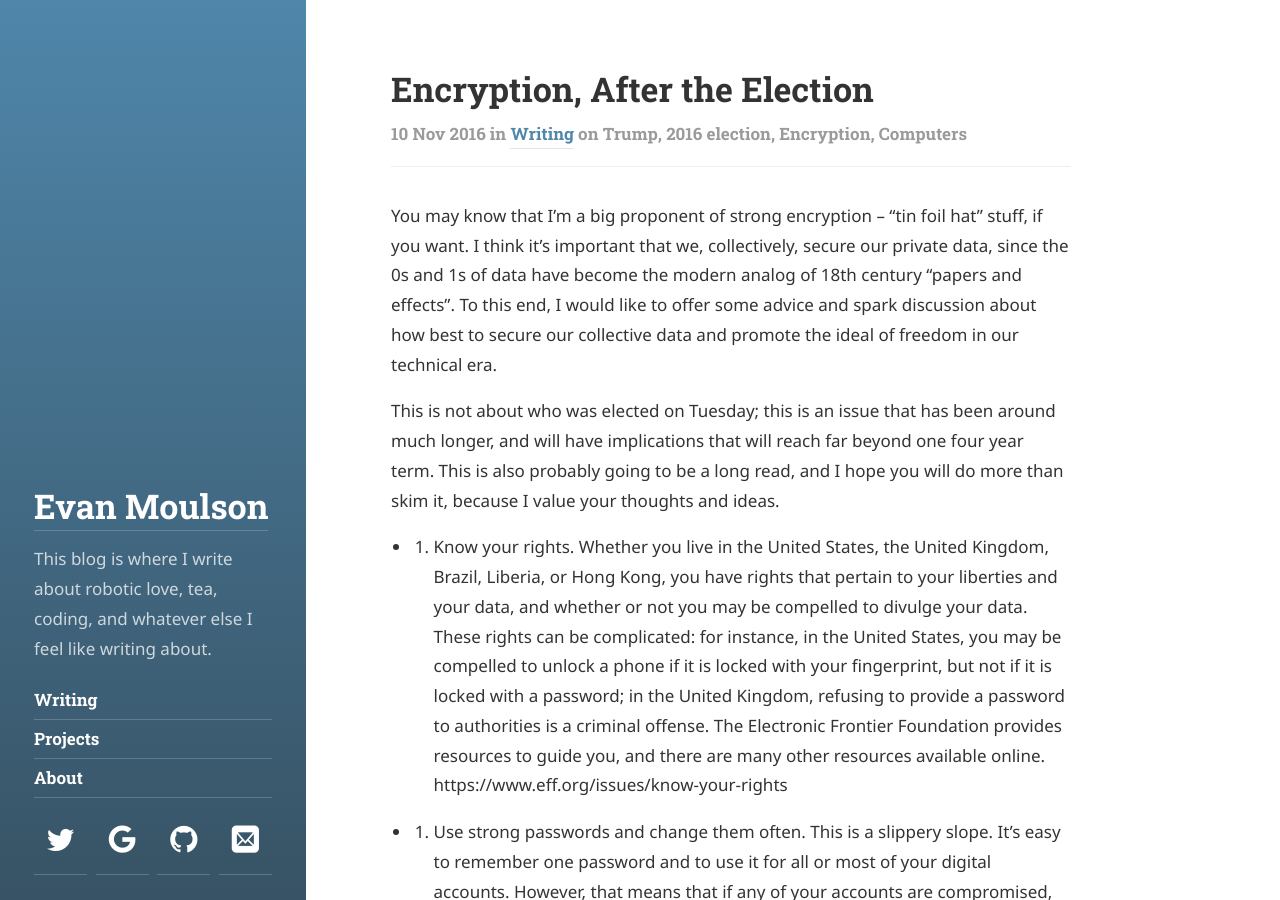
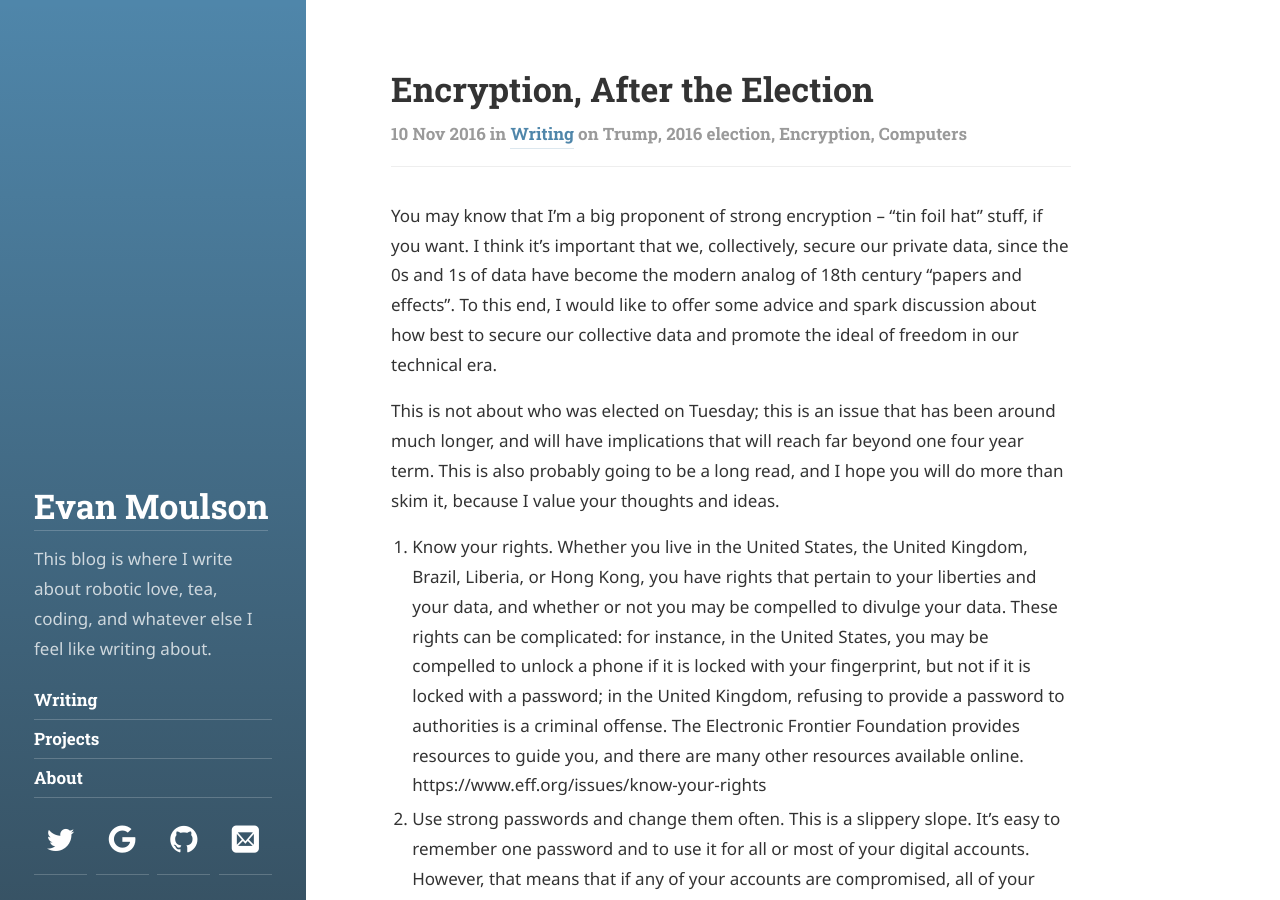
Before and after one commit to emoulson/emoulson.github.io, a Jekyll site: the page built from _posts/2016-11-10-encryption-after-the-election.md, in a window 1280 px wide and 900 px high. Built offline with Jekyll 4.4.1, drawn with Linux system fonts in a browser that asks for light colours; some web fonts are replaced.

```diff
--- a/_posts/2016-11-10-encryption-after-the-election.md
+++ b/_posts/2016-11-10-encryption-after-the-election.md
@@ -9,25 +9,20 @@ You may know that I'm a big proponent of strong encryption -- "tin foil hat" stu
 
 This is not about who was elected on Tuesday; this is an issue that has been around much longer, and will have implications that will reach far beyond one four year term. This is also probably going to be a long read, and I hope you will do more than skim it, because I value your thoughts and ideas.
 
-- 1. Know your rights. Whether you live in the United States, the United Kingdom, Brazil, Liberia, or Hong Kong, you have rights that pertain to your liberties and your data, and whether or not you may be compelled to divulge your data. These rights can be complicated: for instance, in the United States, you may be compelled to unlock a phone if it is locked with your fingerprint, but not if it is locked with a password; in the United Kingdom, refusing to provide a password to authorities is a criminal offense. The Electronic Frontier Foundation provides resources to guide you, and there are many other resources available online.
+1. Know your rights. Whether you live in the United States, the United Kingdom, Brazil, Liberia, or Hong Kong, you have rights that pertain to your liberties and your data, and whether or not you may be compelled to divulge your data. These rights can be complicated: for instance, in the United States, you may be compelled to unlock a phone if it is locked with your fingerprint, but not if it is locked with a password; in the United Kingdom, refusing to provide a password to authorities is a criminal offense. The Electronic Frontier Foundation provides resources to guide you, and there are many other resources available online.
  https://www.eff.org/issues/know-your-rights
-
-- 2. Use strong passwords and change them often. This is a slippery slope. It's easy to remember one password and to use it for all or most of your digital accounts. However, that means that if any of your accounts are compromised, all of your accounts are compromised. Try separating vital information like banking or email from non-vital information by using different passwords for different types of accounts, if using completely different passwords is difficult. Do not keep a plaintext (unencoded) spreadsheet of your accounts and passwords online. If you need a memory aid, use a small, physical notebook and try to obscure the contents (i.e. by adding random characters or words every few characters). This is not perfect, but it will help protect you. Using password generators/safes like LastPass and KeePass (the latter of which is open source) is an alternative, but remember: all of your passwords are only as safe as your master password.
+2. Use strong passwords and change them often. This is a slippery slope. It's easy to remember one password and to use it for all or most of your digital accounts. However, that means that if any of your accounts are compromised, all of your accounts are compromised. Try separating vital information like banking or email from non-vital information by using different passwords for different types of accounts, if using completely different passwords is difficult. Do not keep a plaintext (unencoded) spreadsheet of your accounts and passwords online. If you need a memory aid, use a small, physical notebook and try to obscure the contents (i.e. by adding random characters or words every few characters). This is not perfect, but it will help protect you. Using password generators/safes like LastPass and KeePass (the latter of which is open source) is an alternative, but remember: all of your passwords are only as safe as your master password.
 https://xkcd.com/936/
 https://xkcd.com/792/
 http://keepass.info/
 https://www.lastpass.com/
-
-- 3. Use secure messaging. Look into GnuPGP if you need to send sensitive emails, and join Signal (an end to end encrypted messaging app for texting). Signal is dead simple and PGP, while it's more complicated, is being supported in many, many more applications and the algorithms that underlay it are currently the gold standard for encryption.
+3. Use secure messaging. Look into GnuPGP if you need to send sensitive emails, and join Signal (an end to end encrypted messaging app for texting). Signal is dead simple and PGP, while it's more complicated, is being supported in many, many more applications and the algorithms that underlay it are currently the gold standard for encryption.
 https://whispersystems.org/
-
-- 4. Turn on two factor authentication. Two factor authentication (2FA) is a method of ensuring that an account login attempt was made by an authorized user, and not just someone who guessed the correct password (or beat you into giving it to them, which is called "rubber hose cryptanalysis"). Google made 2FA a mainstream thing, but it is supported, in some way or another, by many, many services. Go turn it on now.
+4. Turn on two factor authentication. Two factor authentication (2FA) is a method of ensuring that an account login attempt was made by an authorized user, and not just someone who guessed the correct password (or beat you into giving it to them, which is called "rubber hose cryptanalysis"). Google made 2FA a mainstream thing, but it is supported, in some way or another, by many, many services. Go turn it on now.
 https://support.google.com/accounts/answer/185839?hl=en
-
-- 5. Support TOR. So far, everything I've suggested has been either common sense or designed simply to secure your personal data. TOR is different. The Onion Router (TOR) is a project that aims to provide anonymous browsing to individuals all over the world -- even those who live under oppressive regimes that censor the internet. TOR has been criticized by politicians, national security and law enforcement services, and others because it is a tool that has been used by criminals. However, just as a physical lock or a computer password may be used by criminals, the vast majority of TOR users are privacy-conscious web browsers, journalists, whistleblowers, and people who simply want to hide their web browsing from ISPs, governments, and criminals. TOR relies on a system of encrypted relays, through which internet traffic is directed until it reaches an end node -- the computer that, to an observer, appears to be serving the request for data. You can help privacy activists, dissidents, journalists, and others by volunteering to host a TOR relay (your local library may already be hosting one: https://libraryfreedomproject.org/torexitpilotphase1/). If someone uses a TOR relay for criminal purposes, you may have legal protections; the American Civil Liberties Union, the TOR Project, and the EFF all have staff attorneys who have dealt with similar cases.
+5. Support TOR. So far, everything I've suggested has been either common sense or designed simply to secure your personal data. TOR is different. The Onion Router (TOR) is a project that aims to provide anonymous browsing to individuals all over the world -- even those who live under oppressive regimes that censor the internet. TOR has been criticized by politicians, national security and law enforcement services, and others because it is a tool that has been used by criminals. However, just as a physical lock or a computer password may be used by criminals, the vast majority of TOR users are privacy-conscious web browsers, journalists, whistleblowers, and people who simply want to hide their web browsing from ISPs, governments, and criminals. TOR relies on a system of encrypted relays, through which internet traffic is directed until it reaches an end node -- the computer that, to an observer, appears to be serving the request for data. You can help privacy activists, dissidents, journalists, and others by volunteering to host a TOR relay (your local library may already be hosting one: https://libraryfreedomproject.org/torexitpilotphase1/). If someone uses a TOR relay for criminal purposes, you may have legal protections; the American Civil Liberties Union, the TOR Project, and the EFF all have staff attorneys who have dealt with similar cases.
 https://www.torproject.org/
-
-- 6. Support others who do not have the same rights and privileges as you. The majority of my Facebook friends are American or European, well educated, and do not live under regimes that (overtly) deploy anti-opposition surveillance, disregard the rule of law, or engage in secretive and malicious operations against their own citizens. Many others do not have this luxury, and so it is up to us to hold our leaders accountable for decisions that might (directly or indirectly) compromise the human rights of others. This means that we should push for stronger encryption standards, not turn a blind eye to the suppression of dissidents by other governments, and advocate for a more free (as in speech) internet in order to create a global commons from which anyone can feel free to add or draw value.
+6. Support others who do not have the same rights and privileges as you. The majority of my Facebook friends are American or European, well educated, and do not live under regimes that (overtly) deploy anti-opposition surveillance, disregard the rule of law, or engage in secretive and malicious operations against their own citizens. Many others do not have this luxury, and so it is up to us to hold our leaders accountable for decisions that might (directly or indirectly) compromise the human rights of others. This means that we should push for stronger encryption standards, not turn a blind eye to the suppression of dissidents by other governments, and advocate for a more free (as in speech) internet in order to create a global commons from which anyone can feel free to add or draw value.
 
 I may add to this list as I think more about it and, hopefully, as discussion happens in the comments.
 
```
